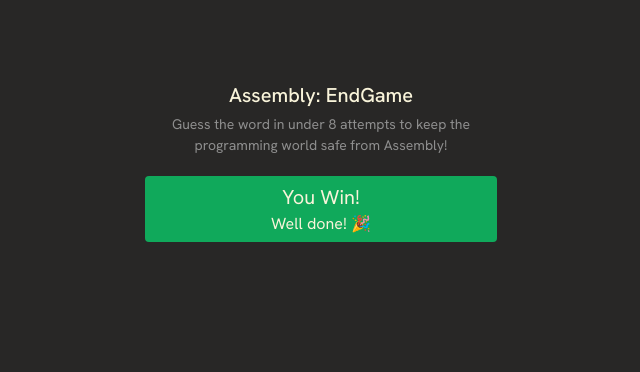
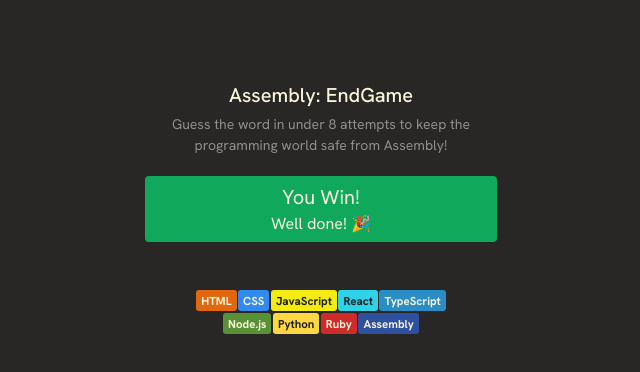
Before and after one commit to tahiruddinahmed/assembly-endgame, a React (Vite) app: page / in a window 1280 px wide. Shown: the top 372 px of the page, without its empty margins (319-959 px from the left). Built offline with nearby package versions, Linux system fonts and the light colour scheme.

Commit message:
step 3: languages section design

```diff
--- a/src/App.jsx
+++ b/src/App.jsx
@@ -1,7 +1,10 @@
+import lanaguages from "./lanaguages"
+
 function App() {
+
   return (
     <>
-      <header className="h-[144px] w-full flex flex-col gap-[20px] items-center">
+      <header className="min-h-[144px] w-full flex flex-col gap-[20px] items-center mb-12">
         <div className="flex flex-col gap-[4px] items-center">
           <h1 className="text-[20px] font-medium text-[#F9F4DA] text-center">Assembly: EndGame</h1>
           <p className="text-[14px] max-w-[350px] text-center text-[#8E8E8E]">Guess the word in under 8 attempts to keep the programming world safe from Assembly!</p>
@@ -13,6 +16,23 @@ function App() {
           <p className="text-[16px] text-[#F9F4DA]">Well done! 🎉</p>
        </div>
       </header>
+
+      <main className="w-full flex justify-center">
+        {/* lanaguages section */}
+        <section className="w-[253.5px] h-[51.5px] flex flex-wrap gap-[1.5px] content-start justify-center overflow-hidden">
+          {lanaguages.map(lang => {
+            return (
+              <div
+                key={lang.name}
+                className="px-[5px] py-[2px] rounded-[3px] text-[11.5px] font-[700] inline-flex items-center h-max whitespace-nowrap"
+                style={{ backgroundColor: lang.backgroundColor, color: lang.color }}
+              >
+                {lang.name}
+              </div>
+            )
+          })}
+        </section>
+      </main>
     </>
   )
 }
--- /dev/null
+++ b/src/lanaguages.js
@@ -0,0 +1,49 @@
+const lanaguages = [
+    {
+        name: 'HTML',
+        backgroundColor: "#E2680F",
+        color: "#F9F4DA",
+    },
+    {
+        name: "CSS",
+        backgroundColor: "#328AF1",
+        color: "#F9F4DA",
+    },
+    {
+        name: "JavaScript",
+        backgroundColor: "#F4EB13",
+        color: "#1E1E1E",
+    },
+    {
+        name: "React",
+        backgroundColor: "#2ED3E9",
+        color: "#1E1E1E",
+    },
+    {
+        name: "TypeScript",
+        backgroundColor: "#298EC6",
+        color: "#F9F4DA",
+    },
+    {
+        name: "Node.js",
+        backgroundColor: "#599137",
+        color: "#F9F4DA",
+    },
+    {
+        name: "Python",
+        backgroundColor: "#FFD742",
+        color: "#1E1E1E",
+    },
+    {
+        name: "Ruby",
+        backgroundColor: "#D02B2B",
+        color: "#F9F4DA",
+    },
+    {
+        name: "Assembly",
+        backgroundColor: "#2D519F",
+        color: "#F9F4DA",
+    },
+];
+
+export default lanaguages;
```
Also changed, not shown: 1 other file (tests, documents, lock files or other folders).
